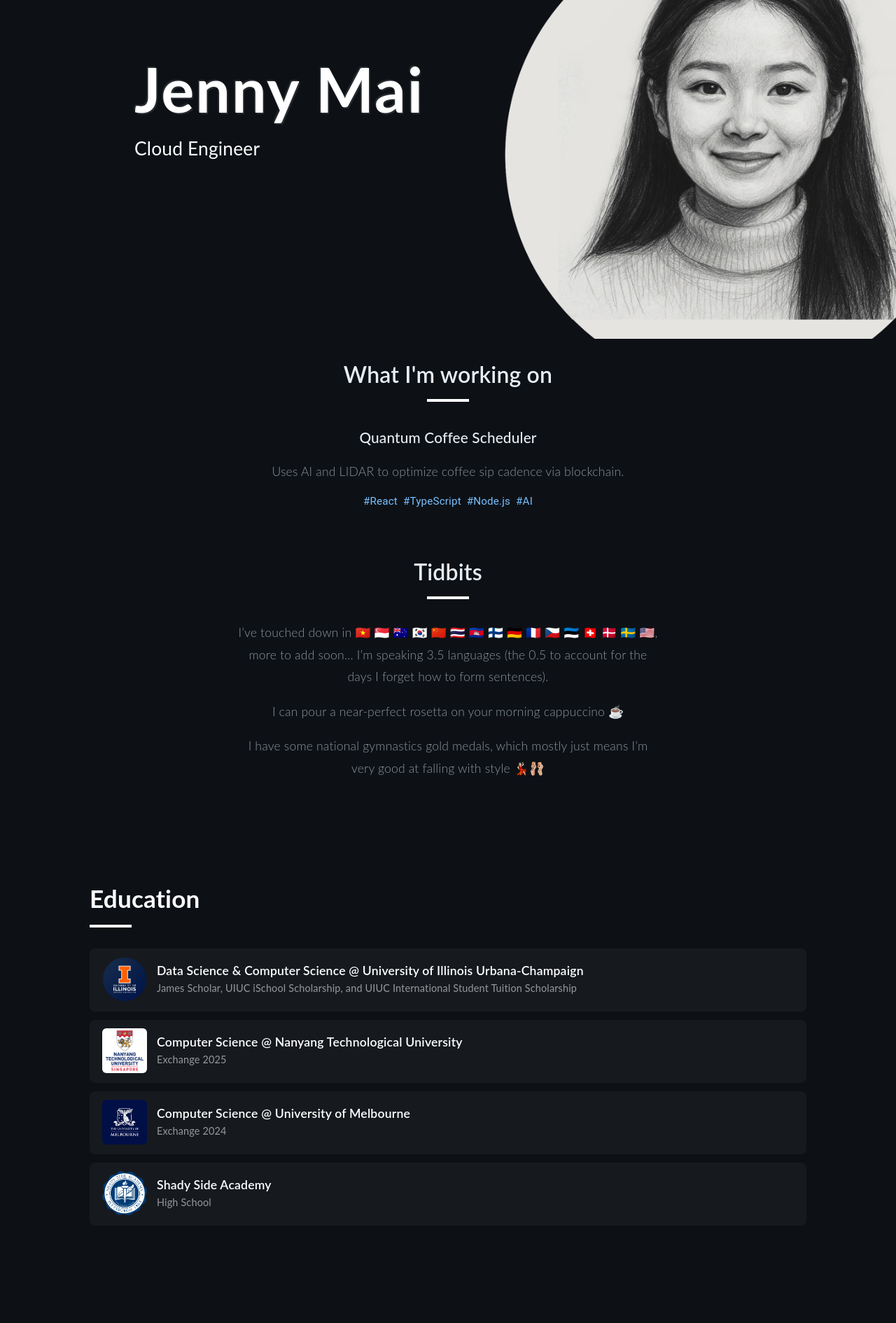
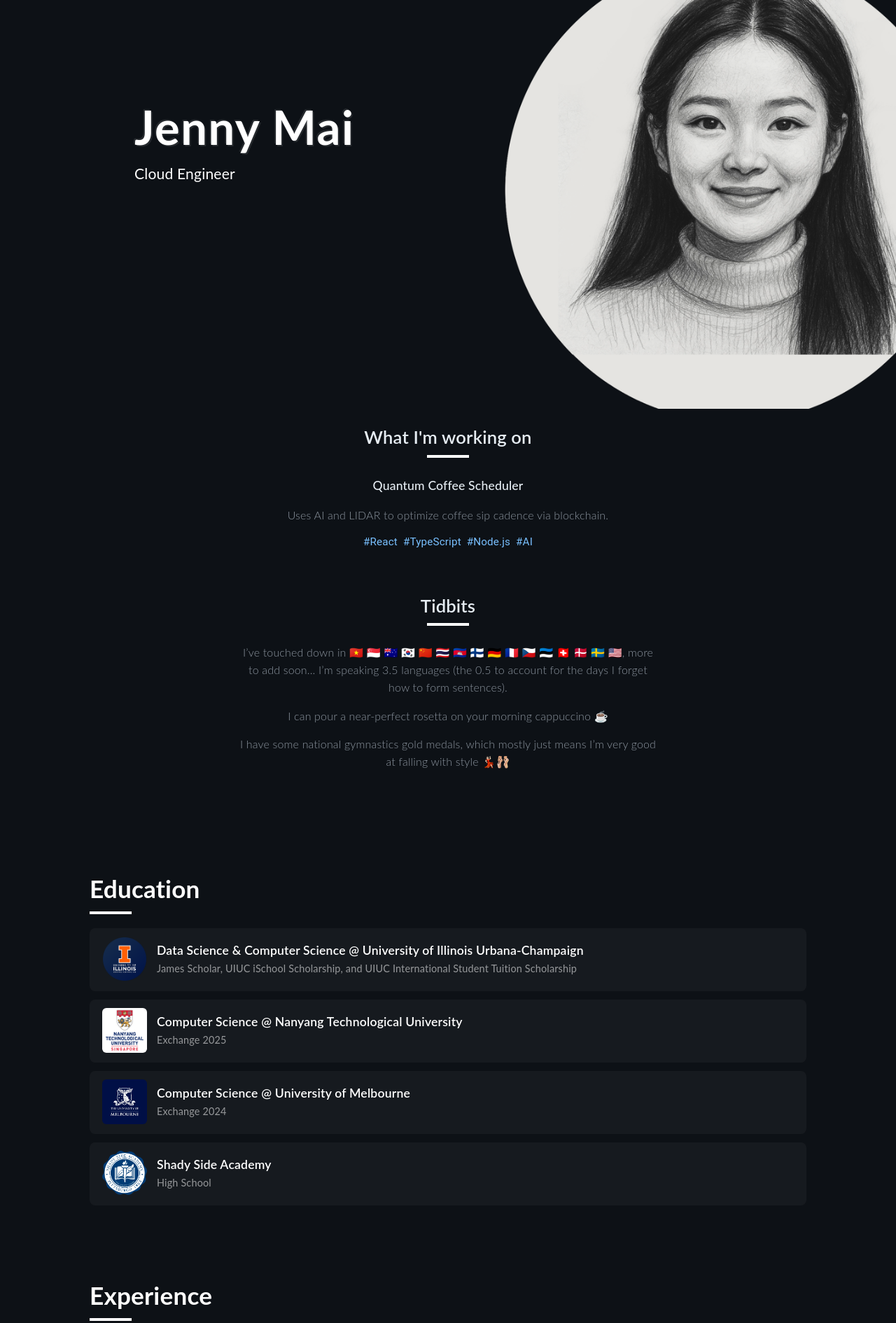
Before and after one commit to jennymaidev/jennymaidev.github.io, a React (Create React App) app: page / in a window 1280 px wide. Shown: the part 280-2170 px from the top of the page at 70% size. Built offline with nearby package versions, Linux system fonts and the light colour scheme; some icons are missing.

Commit message:
Refactor styles across multiple components to improve layout and spacing

```diff
--- a/src/assets/styles/Expertise.scss
+++ b/src/assets/styles/Expertise.scss
@@ -45,7 +45,7 @@
 }
 
 .skills-container {
-    padding: 0 10% 5% 10%;
+    padding: 0 10% 3% 10%;
     display: flex;
     flex-direction: column;
     text-align: left;
@@ -55,8 +55,8 @@
     h1 {
         position: relative;
         display: inline-block;
-        padding-bottom: 15px;
-        margin-bottom: 30px;
+        padding-bottom: 10px;
+        margin-bottom: 20px;
         animation: fadeInUp 0.8s ease-out;
 
         &::after {
--- a/src/assets/styles/Footer.scss
+++ b/src/assets/styles/Footer.scss
@@ -23,8 +23,8 @@
 
 footer {
     text-align: center;
-    padding-top: 50px;
-    padding-bottom: 50px;
+    padding-top: 28px;
+    padding-bottom: 28px;
     animation: fadeIn 0.8s ease-out;
 
     svg {
--- a/src/assets/styles/FunFact.scss
+++ b/src/assets/styles/FunFact.scss
@@ -10,13 +10,13 @@
     animation: fadeIn 0.8s ease-in;
 
     h2 {
-      font-size: 2rem;
-      margin-bottom: 15px;
+      font-size: 1.6rem;
+      margin-bottom: 10px;
       color: #0d1116;
       font-weight: 600;
       position: relative;
       display: inline-block;
-      padding-bottom: 15px;
+      padding-bottom: 10px;
 
       &::after {
         content: '';
@@ -35,8 +35,8 @@
     }
 
     h3 {
-      font-size: 1.3rem;
-      margin-bottom: 10px;
+      font-size: 1.1rem;
+      margin-bottom: 6px;
       color: #0d1116;
       font-weight: 500;
 
@@ -50,8 +50,8 @@
     }
 
     p {
-      font-size: 1.1rem;
-      line-height: 1.8;
+      font-size: 1rem;
+      line-height: 1.55;
       color: #424242;
       font-weight: 300;
 
--- a/src/assets/styles/Main.scss
+++ b/src/assets/styles/Main.scss
@@ -70,7 +70,7 @@ button:hover {
     align-items: center;
     width: 100%;
     padding: 0px 15%;
-    min-height: 700px;
+    min-height: 100vh;
     background-image: url("../images/bg-dark.png");
     background-repeat: no-repeat;
     background-size: cover;
@@ -146,18 +146,18 @@ button:hover {
     }
 
     p {
-        font-size: 1.5em;
+        font-size: 1.2em;
         margin-block-start: 0px;
         margin-block-end: 0px;
         animation: fadeInUp 0.8s ease-out 0.3s backwards;
     }
 
     h1 {
-        font-size: 5em;
+        font-size: 3.8em;
         margin-block-start: 0px;
         margin-block-end: 0px;
         animation: glitch 8s ease-in-out infinite, fadeInUp 0.8s ease-out backwards;
-        letter-spacing: 2px;
+        letter-spacing: 1.5px;
     }
 }
 
--- a/src/assets/styles/Timeline.scss
+++ b/src/assets/styles/Timeline.scss
@@ -28,8 +28,8 @@
 .items-container h1 {
     position: relative;
     display: inline-block;
-    padding-bottom: 15px;
-    margin-bottom: 30px;
+    padding-bottom: 10px;
+    margin-bottom: 20px;
     animation: fadeInUp 0.8s ease-out;
 
     &::after {
--- a/src/components/Main.tsx
+++ b/src/components/Main.tsx
@@ -7,8 +7,8 @@ import { useLookingForWork } from '../hooks/useLookingForWork';
 import '../assets/styles/Main.scss';
 // import resume from '../assets/files/resume.pdf';
 function Main() {
-  const resume = require('../assets/files/resume.pdf');
   const lookingForWork = useLookingForWork();
+  const resume = process.env.REACT_APP_LOOKING_FOR_WORK === 'true' ? require('../assets/files/resume.pdf') : null;
 
   return (
     <div className="container">
--- a/src/index.scss
+++ b/src/index.scss
@@ -86,7 +86,7 @@ p, a, h1, h2, h3, h4, h5, label, button {
 }
 
 .items-container {
-  padding: 0 10% 5% 10%;
+  padding: 0 10% 3% 10%;
   text-align: left;
   display: flex;
   flex-direction: column;
```
